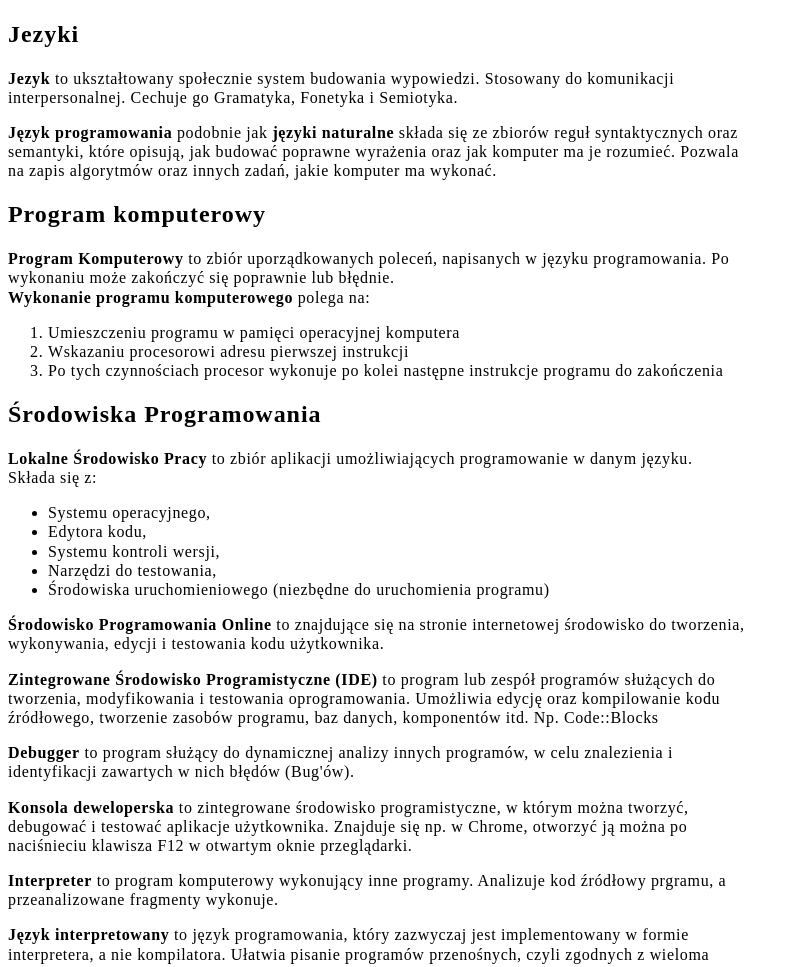
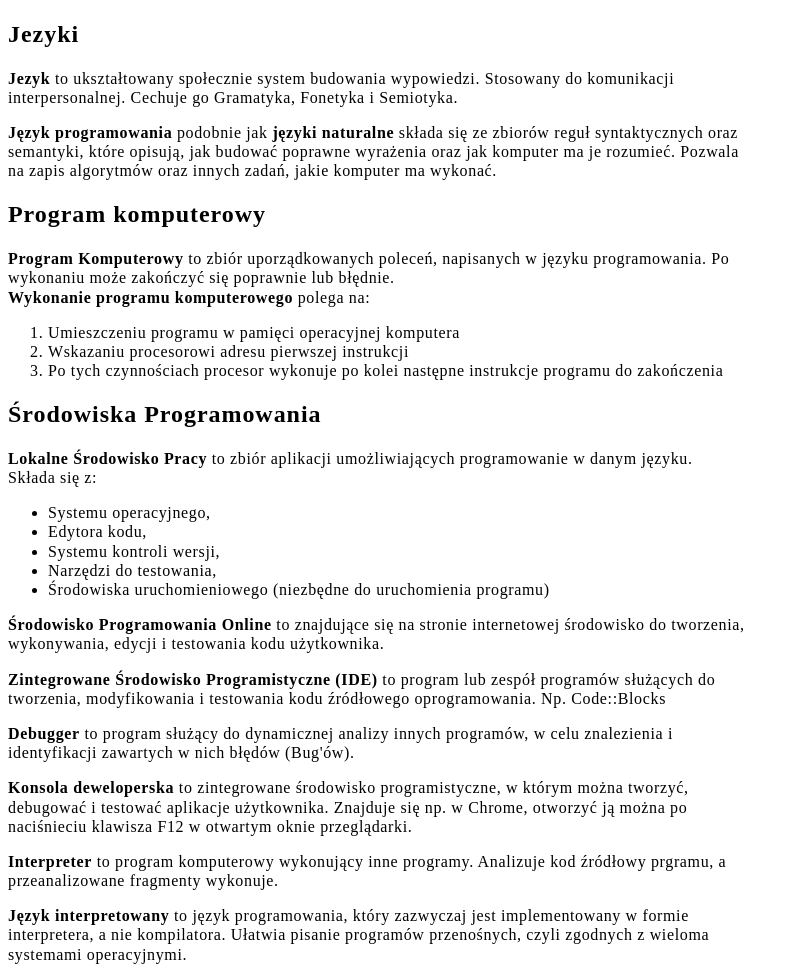
Before and after one commit to nSobieraj/nsobieraj.github.io, a plain HTML site: page index.html in a window 1280 px wide. Shown: the top 967 px of the page, without its empty margins (0-798 px from the left). Drawn offline with Linux system fonts and the light colour scheme.

Commit message:
Update index.html

```diff
--- a/index.html
+++ b/index.html
@@ -72,7 +72,7 @@
     </ul></p>
     <p><b>Środowisko Programowania Online</b> to znajdujące się na stronie internetowej środowisko do tworzenia, wykonywania, edycji i testowania kodu użytkownika.</p>
 
-    <p><b>Zintegrowane Środowisko Programistyczne (IDE)</b> to program lub zespół programów służących do tworzenia, modyfikowania i testowania oprogramowania. Umożliwia edycję oraz kompilowanie kodu źródłowego, tworzenie zasobów programu, baz danych, komponentów itd. Np. Code::Blocks</p>
+    <p><b>Zintegrowane Środowisko Programistyczne (IDE)</b> to program lub zespół programów służących do tworzenia, modyfikowania i testowania kodu źródłowego oprogramowania. Np. Code::Blocks</p>
 
     <p><b>Debugger</b> to program służący do dynamicznej analizy innych programów, w celu znalezienia i identyfikacji zawartych w nich błędów (Bug'ów).</p>
 
```
